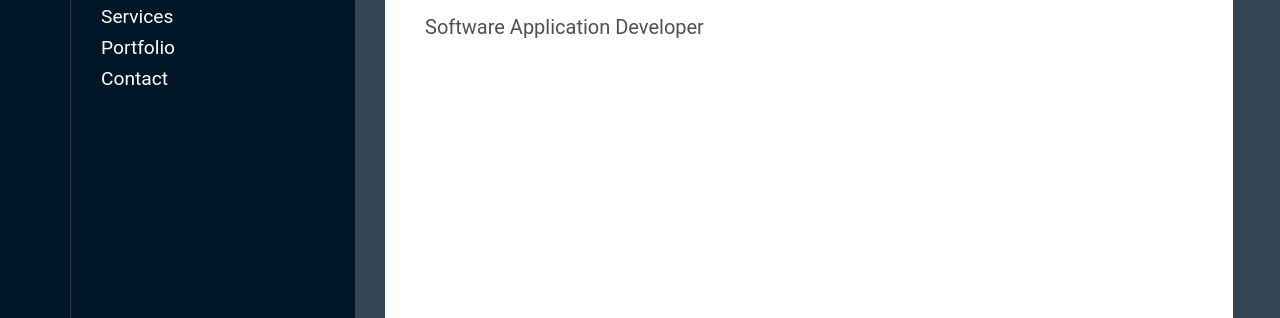
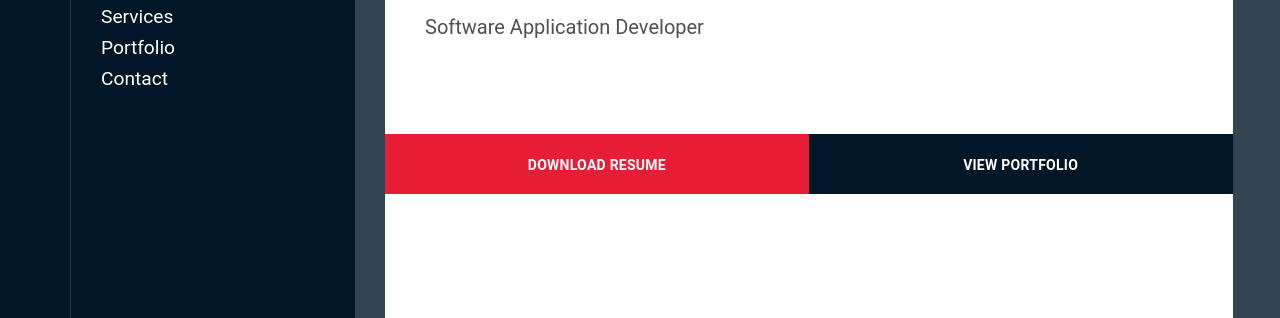
Before and after one commit to gburchfield/gbwebsite, a Gatsby site: page / in a window 1280 px wide. Shown: the part 399-717 px from the top of the page. Built offline with nearby package versions, Linux system fonts and the light colour scheme; Gatsby itself is replaced by a stand-in of ours.

Commit message:
Add DownloadResume function

```diff
--- a/src/components/Content.js
+++ b/src/components/Content.js
@@ -1,6 +1,7 @@
 import React from 'react'
 import styles from './Content.module.css'
 import Header from "./Header";
+import HeaderButtons from "./HeaderButtons";
 
 export default function Content({siteConfig}) {
 
@@ -10,6 +11,7 @@ export default function Content({siteConfig}) {
             </div>
             <div className={styles.content}>
                 <Header config={GetSection("Header", siteConfig)}/>
+                <HeaderButtons />
             </div>
         </div>
     )
--- a/src/components/Header.module.css
+++ b/src/components/Header.module.css
@@ -13,7 +13,6 @@
     margin-right: auto;
     margin-left: auto;
     position: relative;
-    max-width: 1140px;
     --wrap-min-height: 60vh;
 }
 
--- /dev/null
+++ b/src/components/HeaderButtons.js
@@ -0,0 +1,61 @@
+import React from "react";
+import styles from "./HeaderButtons.module.css";
+
+export default function HeaderButtons() {
+    return (
+        <section className={styles.container}>
+            <div>
+                <a href={"#"} onClick={DownloadResume}>Download Resume</a>
+                <a>View Portfolio</a>
+            </div>
+        </section>
+    )
+}
+
+function DownloadResume(){
+    const request = new XMLHttpRequest()
+    request.open('POST','/download')
+    request.setRequestHeader('Content-Type','application/json')
+    request.responseType = 'blob'
+    request.onload = function () {
+        if (this.status === 200) {
+            var filename = "";
+            var disposition = request.getResponseHeader('Content-Disposition');
+            if (disposition && disposition.indexOf('attachment') !== -1) {
+                var filenameRegex = /filename[^;=\n]*=((['"]).*?\2|[^;\n]*)/;
+                var matches = filenameRegex.exec(disposition);
+                if (matches != null && matches[1]) filename = matches[1].replace(/['"]/g, '');
+            }
+            var type = request.getResponseHeader('Content-Type');
+
+            var blob = new Blob([this.response], { type: type });
+            if (typeof window.navigator.msSaveBlob !== 'undefined') {
+                // IE workaround for "HTML7007: One or more blob URLs were revoked by closing the blob for which they were created. These URLs will no longer resolve as the data backing the URL has been freed."
+                window.navigator.msSaveBlob(blob, filename);
+            } else {
+                var URL = window.URL || window.webkitURL;
+                var downloadUrl = URL.createObjectURL(blob);
+
+                if (filename) {
+                    // use HTML5 a[download] attribute to specify filename
+                    var a = document.createElement("a");
+                    // safari doesn't support this yet
+                    if (typeof a.download === 'undefined') {
+                        window.location = downloadUrl;
+                    } else {
+                        a.href = downloadUrl;
+                        a.download = filename;
+                        document.body.appendChild(a);
+                        a.click();
+                    }
+                } else {
+                    window.location = downloadUrl;
+                }
+
+                setTimeout(function () { URL.revokeObjectURL(downloadUrl); }, 100); // cleanup
+            }
+        }
+    };
+    var request_skills = [4,2,1]
+    request.send(JSON.stringify({skills:request_skills}))
+}
--- /dev/null
+++ b/src/components/HeaderButtons.module.css
@@ -0,0 +1,29 @@
+.container {
+    position: relative;
+}
+
+.container > div:nth-of-type(1) {
+    display: flex;
+}
+
+.container > div:nth-of-type(1) > a {
+    flex: 1;
+    font-size: 14px;
+    font-weight: bold;
+    letter-spacing: 0.25px;
+    border-radius: 0px 0px 0px 0px;
+    padding: 23px 0px 21px 0px;
+    color: white;
+    text-decoration: none;
+    box-shadow: none;
+    text-align: center;
+    text-transform: uppercase;
+}
+
+.container > div:nth-of-type(1) > a:nth-of-type(1) {
+    background-color: var(--greeting-color);
+}
+
+.container > div:nth-of-type(1) > a:nth-of-type(2) {
+    background-color: var(--navigation-bg-color);
+}
```
